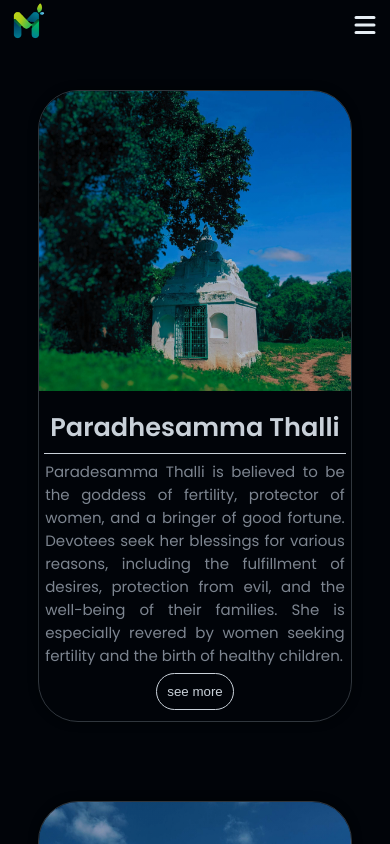
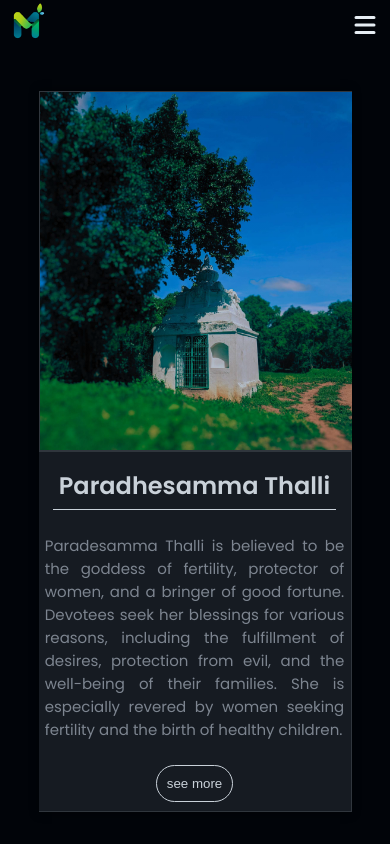
Before and after one commit to Mushidipalli/Mushidipallli_Frontend, a React (Create React App) app: page /temples in a window 390 px wide. Shown: the top 844 px of the page. Built offline with nearby package versions, Linux system fonts and the light colour scheme; no server answers.

Commit message:
adding animation to list section

```diff
--- a/src/components/Places/Place.css
+++ b/src/components/Places/Place.css
@@ -23,6 +23,10 @@
   border-radius: 34px;
 
   height: 300px;
+}
+
+.exploreanimation{
+  animation:  exploreSectionAnimation 1s;
 }
 
 
@@ -105,6 +109,17 @@
     background-color: var(--secondryPrimary_color);
     animation: borderAnimation 2s alternate infinite;
   }
+ @keyframes exploreSectionAnimation {
+  from{
+    opacity: 0;
+
+  }
+  to{
+    opacity: 1;
+
+  }
+
+ }
 
 
   @keyframes borderAnimation {
--- a/src/components/Places/Place.jsx
+++ b/src/components/Places/Place.jsx
@@ -5,9 +5,20 @@ import peopleImage from './people.jpeg';
 import governmentImage from './government.jpg';
 import pondsImage from './ponds.jpg';
 import schoolsImage from './school.jpeg';
-function Places() {
+import useIntersection from '../useIntersection';
+import { useRef } from 'react';
+
+
+const Place = () => {
 
    let templs = [
+      {
+         image:peopleImage,
+         cardTitle:'People',
+         description:'This is a description of the card.',
+         link:'/people'
+
+      },
       {
          image:templeImage,
          cardTitle:'Temples',
@@ -45,58 +56,135 @@ function Places() {
 
 
 
+   return (
+     <>
+      <div id="Places">
+         <div className='places-container'>
+            {templs.map((data, index) => (
+               <Card key={index} data={data} />
+            ))}
+         </div>
+
+      </div>
+
+     </>
+   );
+ };
+
+
+
+ const Card = ({ data }) => {
+   const elementRef = useRef(null);
+   const isVisible = useIntersection(elementRef, '0px',0);
+   console.log(isVisible);
+
+   return (
+     <span className="cards" ref={elementRef}>
+       {isVisible ? (
+         <Link to={data.link} className='exploreanimation'>
+           <div
+             className="card-image"
+             style={{
+               backgroundImage: `linear-gradient(rgba(0, 0, 0, 0.5),rgba(0, 0, 0, 0.5)),url(${data.image})`,
+             }}
+           >
+             <h3 className="card-head">Explore</h3>
+             <h3 className="card-title" style={{ fontSize: '2.5rem' }}>
+               {data.cardTitle}
+             </h3>
+             <div className="border-animation"></div>
+           </div>
+         </Link>
+       ) : (
+         <div className="hidden"></div>
+       )}
+     </span>
+   );
+ };
+
+ export default Place;
 
 
 
 
 
 
-    return (
-      <div id="Places">
-
-        <div className='places-container' >
-            <div className='home-people' >
-               <Link to='/people'>
-                  <div className='home-people-section' style={{ backgroundImage: `linear-gradient(rgba(0, 0, 0, 0.5),rgba(0, 0, 0, 0.5)),url(${peopleImage})` }}  >
-                     <h3 className="card-head" >Explore</h3>
-                     <h3 className="card-title" style={{fontSize:'2.5rem'}} >People</h3>
-                     <div className='border-animation' ></div>
-
-                  </div>
-
-               </Link>
-            </div>
-            {
-                templs.map((data,index)=>(
-
-                        <span key={index} className="cards"  >
-
-                           <Link to={data.link} >
-
-                           <div  className="card-image" style={{ backgroundImage: `linear-gradient(rgba(0, 0, 0, 0.5),rgba(0, 0, 0, 0.5)),url(${data.image})` }}  >
-                             <h3 className="card-head"  >Explore</h3>
-                             <h3 className="card-title" style={{fontSize:'2.5rem'}} >{data.cardTitle}</h3>
-                             <div className='border-animation' ></div>
-                           </div>
-
-                           </Link>
-
-                        </span>
 
 
 
 
-                ))
-            }
 
 
 
 
-        </div>
 
 
-      </div>
-    );
-  }
 
-  export default Places;
+
+
+
+
+
+
+
+
+
+
+
+
+// function Places() {
+
+//    const elementRef = useRef(null);
+//    const isVisible = useIntersection(elementRef, '0px');
+//    console.log(isVisible);
+
+
+
+//     return (
+//       <div id="Places">
+
+//         {/* <div className='places-container' ref={elementRef} >
+//             <div className='home-people' >
+
+
+
+//                <Link to='/people' className='exploreanimation'>
+//                   <div className='home-people-section' style={{ backgroundImage: `linear-gradient(rgba(0, 0, 0, 0.5),rgba(0, 0, 0, 0.5)),url(${peopleImage})` }}  >
+//                      <h3 className="card-head" >Explore</h3>
+//                      <h3 className="card-title" style={{fontSize:'2.5rem'}} >People</h3>
+//                      <div className='border-animation' ></div>
+
+//                   </div>
+
+//                </Link>
+
+//             </div> */}
+
+
+//                         <span key={index} className="cards exploreanimation"   >
+//                            {isVisible ? (
+
+//                            <Link to={data.link} >
+
+//                            <div  className="card-image" style={{ backgroundImage: `linear-gradient(rgba(0, 0, 0, 0.5),rgba(0, 0, 0, 0.5)),url(${data.image})` }}  >
+//                              <h3 className="card-head"  >Explore</h3>
+//                              <h3 className="card-title" style={{fontSize:'2.5rem'}} >{data.cardTitle}</h3>
+//                              <div className='border-animation' ></div>
+//                            </div>
+
+//                            </Link>
+//                            ) : (<div className="hidden">hi</div>)}
+
+//                         </span>
+
+
+
+
+
+
+
+//       </div>
+//     );
+//   }
+
+//   export default Places;
--- a/src/components/ShowList/Lists.css
+++ b/src/components/ShowList/Lists.css
@@ -1,5 +1,6 @@
 #Lists{
     padding-top: 50px;
+    overflow-x: hidden;
 
 
 
@@ -28,18 +29,24 @@
 .data-container{
     display: flex;
     width: 70%;
-    /* height: 60%; */
-    border: 1px solid var(--border_color);
-    overflow: hidden;
     margin: 10% 0px;
-    background-color: var(--third_color);
-    border-radius: 40px;
-
     align-items: center;
     box-shadow: 0.1px 0px 9px 1px #0000006e;
-    gap: 10%;
-    /* padding: 5%; */
 }
+
+.main-data-container {
+    opacity: 1;
+    transition: opacity 0.5s ease;
+  }
+
+  .hide {
+    opacity: 0;
+    pointer-events: none; /* To prevent interactions when the element is hidden */
+    transition: opacity 0.5s ease;
+  }
+
+
+
 .data-container button{
     padding: 10px;
     background-color: transparent;
@@ -52,28 +59,82 @@
     display: flex;
     justify-content: center;
     align-items: center;
+    border-left: 1px solid var(--border_color);
+    border-top: 1px solid var(--border_color);
+    border-bottom: 1px solid var(--border_color);
+    position: relative;
     width: 45%;
     height: 500px;
     background-position: center;
     background-size:cover ;
     background-repeat: no-repeat;
+
 }
+.rightAnimation{
+    animation:0.5s listLeftAnimation ease;
+
+}
+
+
+
+
+
 .data-description{
-    width: 40%;
+    width: 45%;
     /* background-color: #0000008a; */
-
-    border-radius: 40px;
+    background-color: var(--secondry_color);
+    border-right: 1px solid var(--border_color);
+    border-top: 1px solid var(--border_color);
+    border-bottom: 1px solid var(--border_color);
+    position: relative;
+    width: 45%;
+    padding: 0 5%;
     height: 500px;
     display: flex;
     flex-direction: column;
-    justify-content: center;
+    justify-content: space-around;
     align-items: center;
+
 }
+.leftAnimation{
+    animation: 0.5s listRightAnimation ease;
+
+}
+
+
+
 .data-description p{
     text-align: justify;
     margin: 0;
     color: var(--content_color);
 }
+
+@keyframes listLeftAnimation {
+    from{
+        right: 50%;
+        opacity: -1;
+
+    }
+    to{
+        right: 0;
+        opacity: 1;
+
+    }
+
+}
+@keyframes listRightAnimation {
+    from{
+        left: 50%;
+        opacity: -1;
+    }
+    to{
+        left: 0;
+        opacity: 1;
+    }
+
+}
+
+
 
 
 
@@ -100,20 +161,25 @@
     .data-container{
 
         margin-top: 40px;
+        height: 90%;
         flex-direction: column;
         /* padding: 2%; */
 
     }
     .data-description{
         width: 100%;
-        height: 330px;
+        height: 50%;
+        min-height: 330px;
+        padding: 0;
     }
     .data-description h2{
         padding: 2% 2%;
+        font-size: 1.5rem;
     }
     .data-image{
         width: 100%;
-        height: 300px;
+        height: 50%;
+        min-height: 300px !important;
         background-position: center;
     }
 
--- a/src/components/ShowList/Lists.jsx
+++ b/src/components/ShowList/Lists.jsx
@@ -11,6 +11,8 @@ import hanuman2 from './hanuman2.jpg';
 import sriramtemple1 from './sriramtemple1.jpg';
 import sriramtemple2 from './sriramtemple2.jpg';
 import krishnatemple from './krishnatemple.jpg';
+import useIntersection from '../useIntersection';
+import { useRef } from 'react';
 
 
 
@@ -49,7 +51,7 @@ function Temples() {
         {
             title:'Maridamma Thalli',
             image:maridamma,
-            description:'Some description',
+            description:'',
 
         },
         {
@@ -61,7 +63,7 @@ function Temples() {
         {
             title:'Chinthalamma Thalli',
             image:chinthalamma,
-            description:'Some description',
+            description:'Grama devatha,',
 
         },
         {
@@ -193,40 +195,58 @@ function Temples() {
         displayData = GvotList
     }
 
+    return (
+        <>
+         <div id="Lists">
+            <div className="data-out-container">
+
+               {displayData.map((data, index) => (
+                  <Card key={index} data={data} />
+               ))}
+            </div>
+
+
+         </div>
+
+        </>
+      );
+    };
 
 
 
+    const Card = ({ data }) => {
+        const elementRef = useRef(null);
+        const isVisible = useIntersection(elementRef, '0px',0.5);
+
     return (
-      <div id="Lists">
-        <div  className='data-out-container' >
 
-        {
-            displayData.map((data,index)=>(
-
-                <div key={index}    className='data-container'   >
-                    {/* <img className="data-image" src={data.image}  alt='data_image'  /> */}
-                    <div className="data-image" style={{ backgroundImage: `linear-gradient(rgba(0, 0, 0, 0.2),rgba(0, 0, 0, 0.2)),url(${data.image})` }} >
-
-
+        <div className={isVisible ? 'main-data-container' : 'hide'}  style={{width:'100%',height:'95vh',display:'flex',justifyContent:'center',alignItems:'center'}}  ref={elementRef}  >
+           {isVisible ? (
+            <div className='data-container' >
+                <div className="data-image rightAnimation" style={{ backgroundImage: `linear-gradient(rgba(0, 0, 0, 0.2),rgba(0, 0, 0, 0.2)),url(${data.image})` }} >
                 </div>
-                    <div className="data-description" >
+                <div className="data-description leftAnimation " >
                     <h2 style={{borderBottom:'1px solid'}} >{data.title}</h2>
                     <p>{data.description}</p>
                     <button >see more</button>
                 </div>
             </div>
-
-
-
-            ))
-
-        }
+            ) :(
+                <div className='data-container' >
+                <div className="data-image" style={{ backgroundImage: `linear-gradient(rgba(0, 0, 0, 0.2),rgba(0, 0, 0, 0.2)),url(${data.image})` }} >
+                </div>
+                <div className="data-description " >
+                    <h2 style={{borderBottom:'1px solid'}} >{data.title}</h2>
+                    <p>{data.description}</p>
+                    <button >see more</button>
+                </div>
+              </div>
+            )}
         </div>
 
 
 
 
-      </div>
     );
   }
 
--- /dev/null
+++ b/src/components/useIntersection.js
@@ -0,0 +1,30 @@
+import { useState, useEffect } from 'react';
+
+const useIntersection = (element, rootMargin,customThreshold) => {
+  const [isVisible, setState] = useState(false);
+
+  useEffect(() => {
+    const observer = new IntersectionObserver(
+      ([entry]) => {
+        setState(entry.isIntersecting);
+      },
+      { rootMargin,threshold:customThreshold }
+    );
+
+    const currentElement = element.current;
+
+    if (currentElement) {
+      observer.observe(currentElement);
+    }
+
+    return () => {
+      if (currentElement) {
+        observer.unobserve(currentElement);
+      }
+    };
+  }, [element, rootMargin]);
+
+  return isVisible;
+};
+
+export default useIntersection;
```
Also changed, not shown: src/components/Home/Home.jsx (+8 -2 lines). Lines whose indentation alone changed are shown as unchanged.
